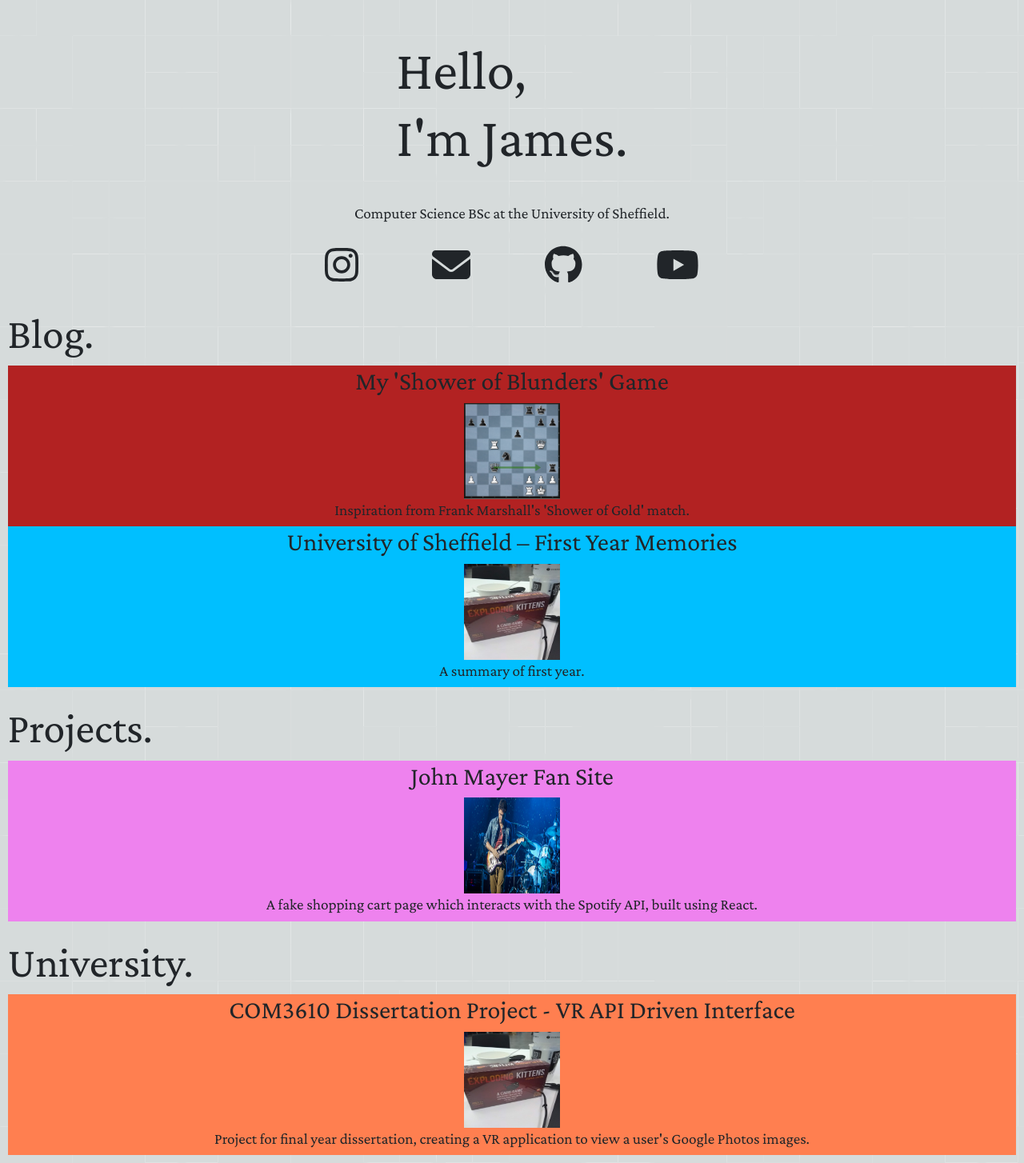
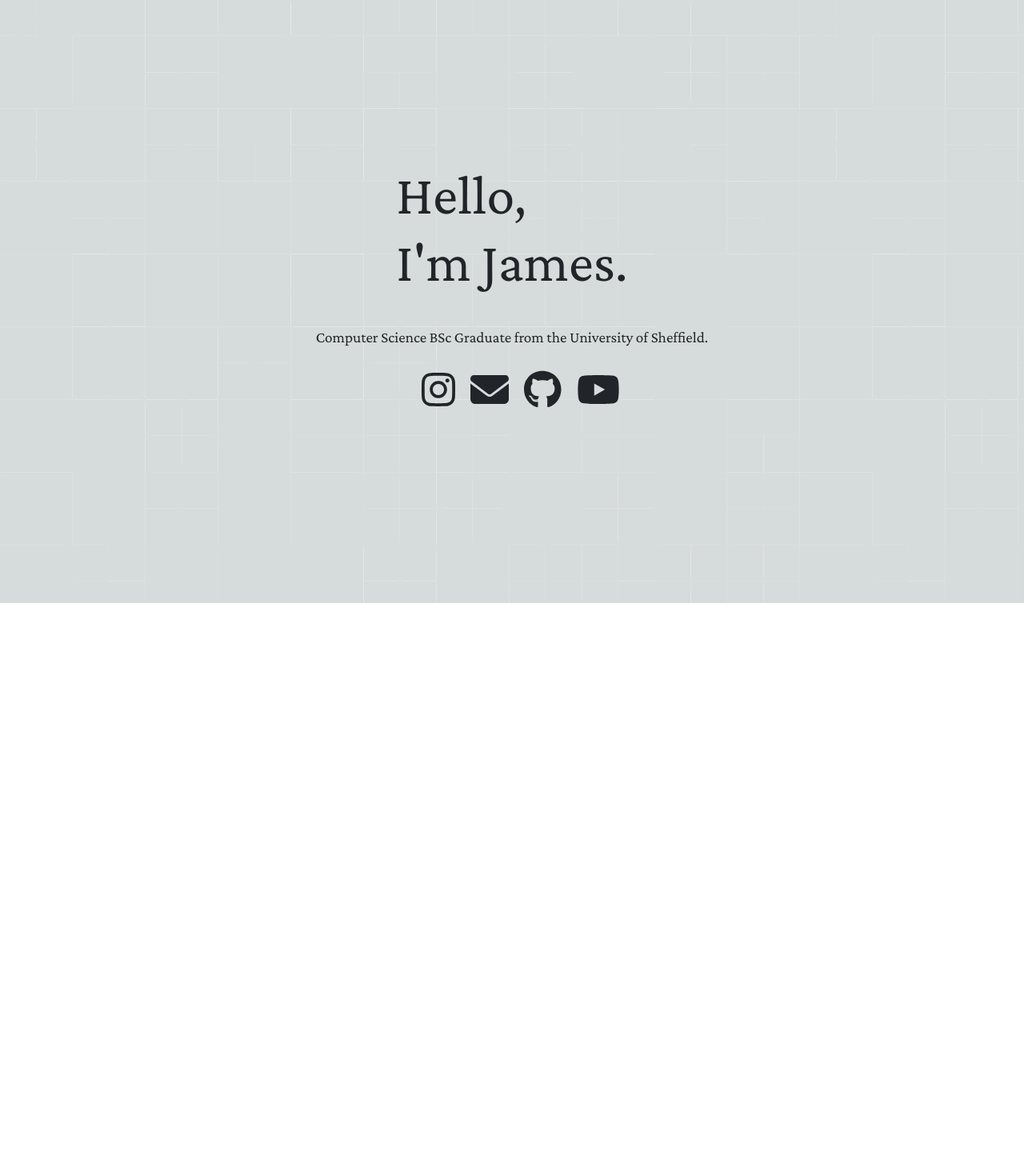
Before and after one commit to jluong23/blog, a React (Create React App) app: page / in a window 1280 px wide. Shown: the part 46-1500 px from the top of the page at 80% size. After the commit the page ends 800 px from the top, so only its background shows below. Built offline with nearby package versions, Linux system fonts and the light colour scheme.

Commit message:
Improved front screen, removed blog and such. Css is good

```diff
--- a/src/App.js
+++ b/src/App.js
@@ -4,17 +4,30 @@
 import BlogPost from "./pages/BlogPost";
 import "./styling.css";
 import BlogOverview from "./components/BlogOverview";
+import styled from "styled-components";
+
+const AppWrapper = styled.div`
+  height: 100%;
+`
+
+const ContentWrapper = styled.div`
+  padding: 0.5em;
+  height: 100%;
+`
+
 const App = () => {
   return (
     <BrowserRouter basename={process.env.PUBLIC_URL}>
-    <div>
+      <AppWrapper>
         <Header />
+        <ContentWrapper>
           <Routes>
             <Route path="/" element={<Home />}/>
             <Route path="/blog" element={<BlogOverview />} />
             <Route path="/blog/:blogId" element={<BlogPost />}/>
           </Routes>
-    </div>
+        </ContentWrapper>
+      </AppWrapper>
     </BrowserRouter>
   );
 };
--- a/src/components/About.js
+++ b/src/components/About.js
@@ -24,7 +24,7 @@
 const About = (props) => {
   return (
     <Wrapper>
-      <p>Computer Science BSc at the University of Sheffield.</p>
+      <p>Computer Science BSc Graduate from the University of Sheffield.</p>
       <Icons>
         <SocialMediaIcon icon={faInstagram} url="https://www.instagram.com/jamesluong1/"/>
         <SocialMediaIcon icon={faEnvelope} url="mailto:jamesluong@hotmail.co.uk"/>
--- a/src/components/BlogOverview.js
+++ b/src/components/BlogOverview.js
@@ -2,13 +2,10 @@
 import styled from "styled-components";
 import Article from "./Article";
 import blogData from "../blogs/BlogData.json";
-const Wrapper = styled.div`
-  padding: .5em;
-`
 
 const BlogOverview = (props) => {
   return (
-    <Wrapper>
+    <div>
       <h1>Blog.</h1>
       {blogData.map((blog) => {
         let url = "/blog/" + blog["id"];;
@@ -18,7 +15,7 @@
           <Article key={blog["id"]} color={blog["color"]} title = {blog["title"]} description={blog["description"]} imgSrc={imgFile} onClickUrl={url}/>
         )
       })}
-    </Wrapper>
+    </div>
   );
 };
 
--- a/src/components/Header.js
+++ b/src/components/Header.js
@@ -7,10 +7,12 @@
     display: flex;
     justify-content: space-between;
     padding: 1em;
+    position: ${(props) => props.path == "/" ? "absolute" : null};
+    width: 100%;
 `
 const Header = (props) => {
   return (
-    <Wrapper>
+    <Wrapper path={window.location.pathname}>
         <FontAwesomeIcon icon={faBars} size="lg"/>
         <a href="/">
           <FontAwesomeIcon icon={faHome} size="lg"/>
--- a/src/components/Projects.js
+++ b/src/components/Projects.js
@@ -3,13 +3,9 @@
 import Article from "./Article";
 import articleImage from "../assets/john.jpg";
 
-const Wrapper = styled.div`
-  padding: .5em;
-`
-
 const Projects = (props) => {
   return (
-    <Wrapper>
+    <div>
       <h1>Projects.</h1>
       <Article
         color="violet"
@@ -19,7 +15,7 @@
         onClickUrl="https://jluong23.github.io/shopping-cart-project/"
 
         />
-    </Wrapper>
+    </div>
   );
 };
 
--- a/src/components/University.js
+++ b/src/components/University.js
@@ -3,13 +3,10 @@
 import Article from "./Article";
 import articleImage from "../assets/ktane.jpg";
 
-const Wrapper = styled.div`
-  padding: .5em;
-`
 
 const University = (props) => {
   return (
-    <Wrapper>
+    <div>
       <h1>University.</h1>
       <Article
         color="coral"
@@ -19,7 +16,7 @@
         onClickUrl="https://www.youtube.com/watch?v=kjZV_de_YFg"
 
         />
-    </Wrapper>
+    </div>
   );
 };
 
--- a/src/pages/Home.js
+++ b/src/pages/Home.js
@@ -16,33 +16,49 @@
     font-size: 1.3em;
   `
 const HomeWrapper = styled.div`
+  height: 100%;
+
   & h1 {
     font-size: 2.8em;
   }
 `
-const Home = (props) => {
+
+const HomeScreen = () => {
+  const Wrapper = styled.div`
+    display: flex;
+    flex-direction: column;
+    align-items: center;
+    justify-content: center;
+    height: 100%;
+  `
   const fadeInAnimation = useSpring({
     to: { opacity: 1 },
     from: { opacity: 0 },
     config: {
-      duration: 3000
+      duration: 2000
     }
   });
+  return (
+    <Wrapper as={animated.div} style={fadeInAnimation}>
+      <Title>
+          <h1>
+            Hello, <br /> I'm James.
+          </h1>
+      </Title>
+      <About />
+    </Wrapper>
+  )
+}
+
+
+const Home = (props) => {
 
   return (
     <HomeWrapper>
-      {/* fade in the Title and About*/}
-      <animated.div style={fadeInAnimation}>
-        <Title>
-          <h1>
-            Hello, <br /> I'm James.
-          </h1>
-        </Title>
-        <About />
-      </animated.div>
-      <BlogOverview />
+      <HomeScreen />
+      {/* <BlogOverview />
       <Projects />
-      <University />
+      <University /> */}
     </HomeWrapper>
   );
 };
--- a/src/styling.css
+++ b/src/styling.css
@@ -2,4 +2,9 @@
     background-image: url("assets/bg.png");
     font-family: 'Crimson Pro', serif;
     font-size: 1.2em;
+    height: 100vh;
 }
+
+#root{
+    height: 100%;
+}
```
Lines whose indentation alone changed are shown as unchanged.
